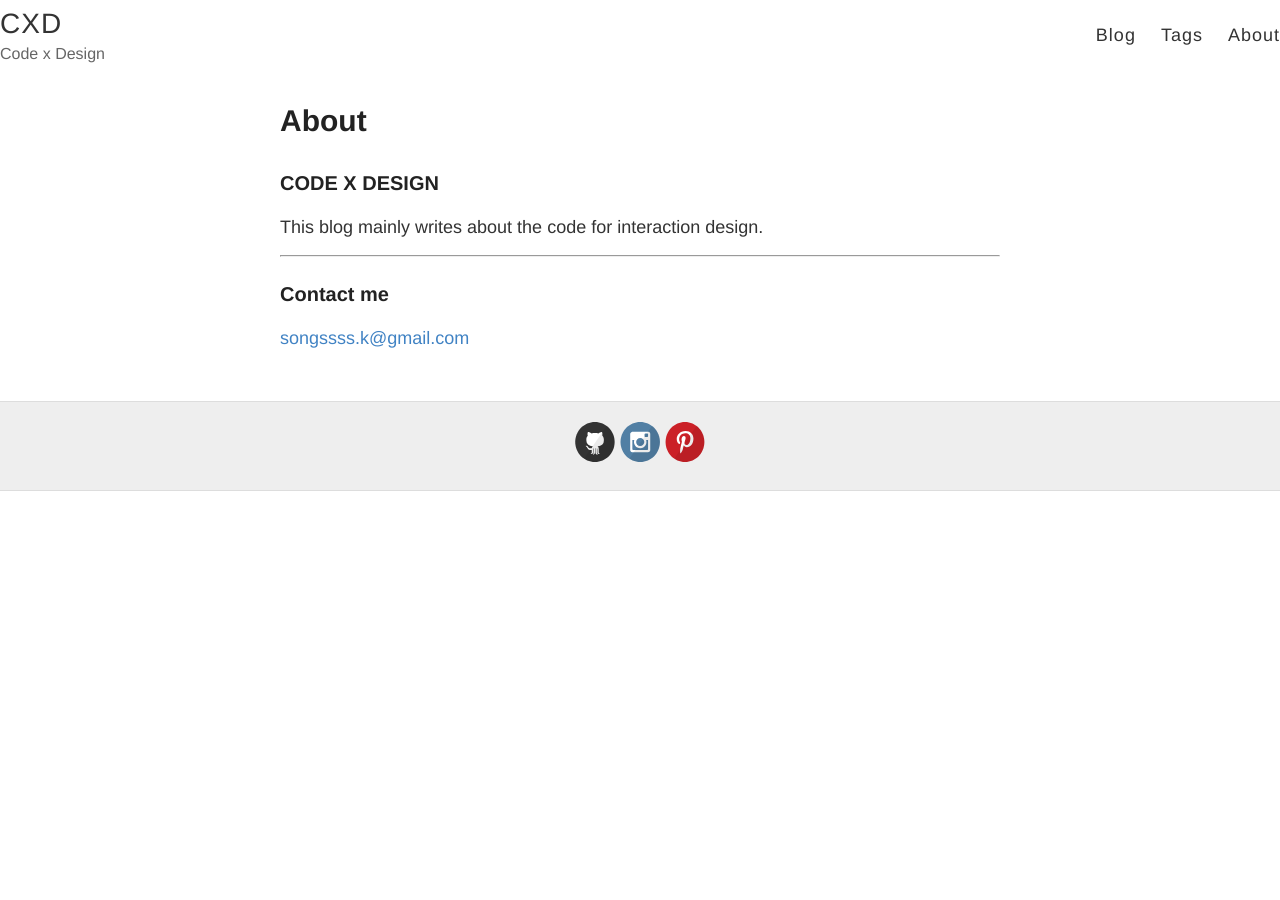
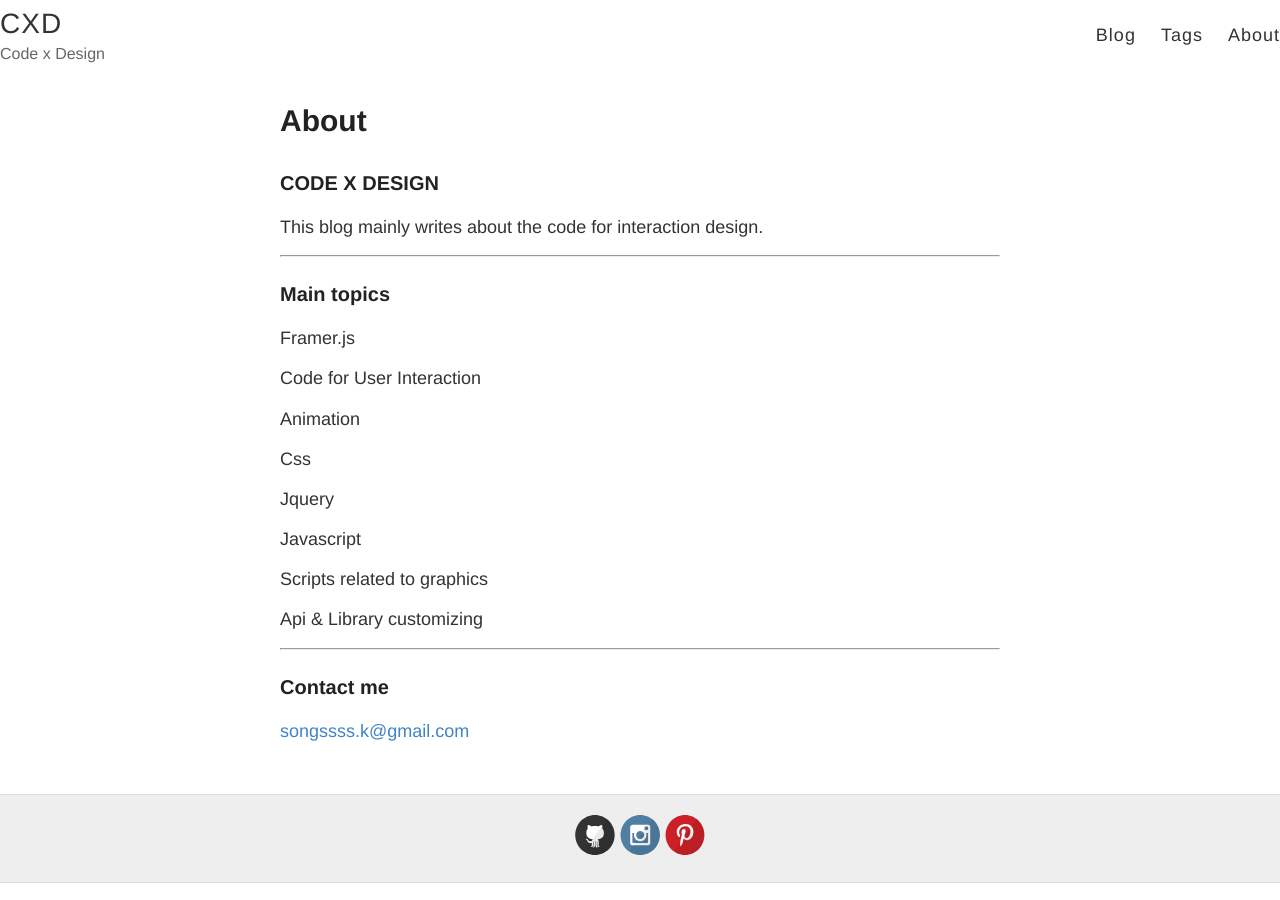
Before and after one commit to songssss/songssss.github.io, a Jekyll site: the page built from about.md, in a window 1280 px wide. Built offline with Jekyll 4.4.1, drawn with Linux system fonts in a browser that asks for light colours.

Commit message:
Main topics

```diff
--- a/about.md
+++ b/about.md
@@ -12,6 +12,26 @@ This blog mainly writes about the code for interaction design.
 
 ---
 
+### Main topics
+
+Framer.js
+
+Code for User Interaction
+
+Animation
+
+Css
+
+Jquery
+
+Javascript
+
+Scripts related to graphics
+
+Api & Library customizing
+
+---
+
 
 ### Contact me
 
```
